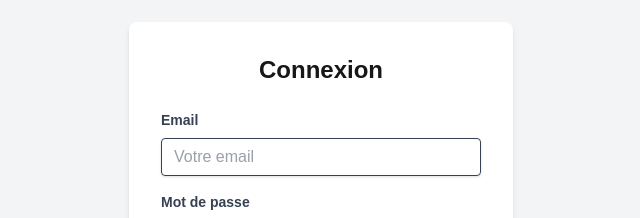
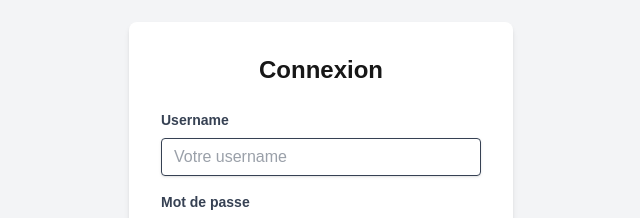
Before and after one commit to Ano2225/tchat-app-online, a Next.js app in the folder frontend/: page /login in a window 1280 px wide. Shown: the part 152-370 px from the top of the page, without its empty margins (319-959 px from the left). Built offline with nearby package versions, Linux system fonts and the light colour scheme.

Commit message:
login now with username instead of emaill

```diff
--- a/frontend/src/app/(auth)/login/page.tsx
+++ b/frontend/src/app/(auth)/login/page.tsx
@@ -8,7 +8,7 @@ import { useAuthStore } from '@/store/authStore';
 
 export default function LoginPage() {
   const [formData, setFormData] = useState({
-    email: '',
+    username: '',
     password: ''
   });
   const [error, setError] = useState<string | null>(null);
@@ -31,7 +31,7 @@ export default function LoginPage() {
 
     try {
       const response = await axios.post('/api/auth/login', {
-        email: formData.email,
+        username: formData.username,
         password: formData.password
       });
 
@@ -65,16 +65,16 @@ export default function LoginPage() {
         <form onSubmit={handleSubmit}>
           <div className="mb-4">
             <label className="block text-gray-700 text-sm font-bold mb-2">
-              Email
+              Username
             </label>
             <input
-              type="email"
-              name="email"
-              value={formData.email}
+              type="text"
+              name="username"
+              value={formData.username}
               onChange={handleChange}
               required
               className="shadow appearance-none border rounded w-full py-2 px-3 text-gray-700 leading-tight focus:outline-none focus:shadow-outline"
-              placeholder="Votre email"
+              placeholder="Votre username"
             />
           </div>
 
```
Also changed, not shown: 1 other file (tests, documents, lock files or other folders).
